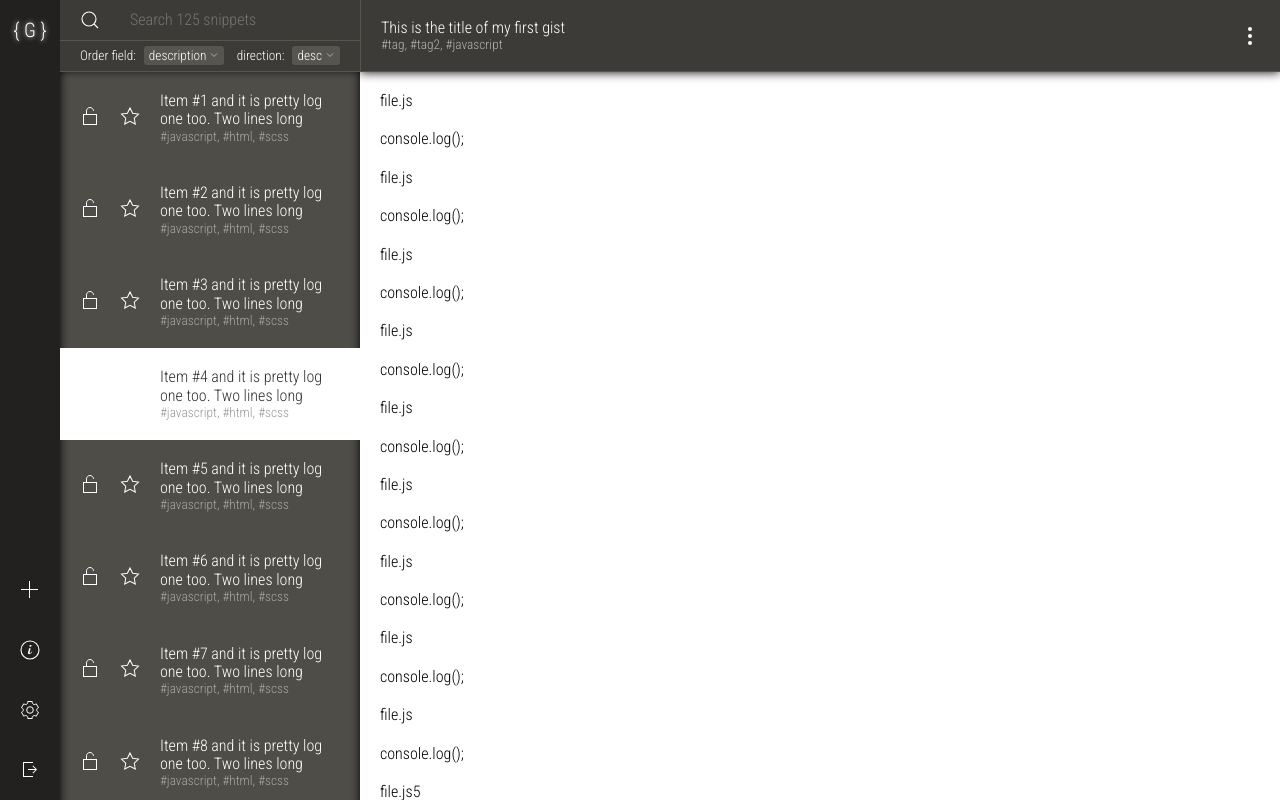
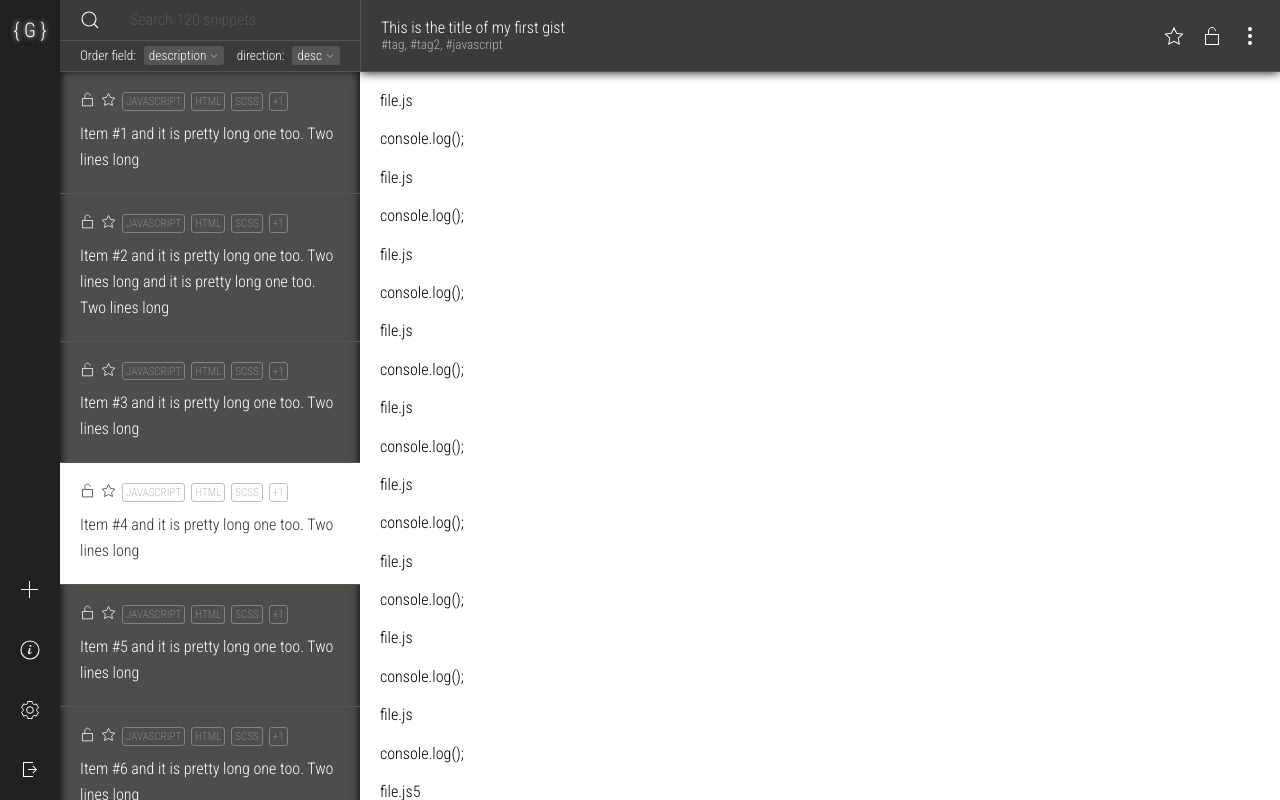
Before and after one commit to Gisto/gisto-ui-mock, a React (Create React App) app: page / in a window 1280 px wide. Built offline with nearby package versions, Linux system fonts and the light colour scheme.

Commit message:
FIX (ux): improve search and list ux

```diff
--- a/src/App.js
+++ b/src/App.js
@@ -3,14 +3,14 @@ import styled, {
   createGlobalStyle,
   ThemeProvider,
 } from 'styled-components/macro';
-import { lighten, tint } from 'polished';
+import { lighten, tint, darken } from 'polished';
 
 import Sidebar from 'components/sidebar/Sidebar';
 import List from 'components/list/List';
 import Content from 'components/content/Content';
 
 const base = '#22211F';
-// const base = darken(0.10, 'navy');
+// const base = darken(0.1, '#5a255b');
 
 const mode = 'lite';
 // const mode = 'dark';
@@ -64,6 +64,24 @@ const GlobalStyle = createGlobalStyle`
     font-family: 'Roboto Condensed', sans-serif;
     font-weight: 100;
   }
+
+  ::-webkit-scrollbar {
+    width: 5px;
+    height: 5px;
+  }
+
+  ::-webkit-scrollbar-track {
+    background: #fff;
+  }
+
+  ::-webkit-scrollbar-thumb {
+    background: ${theme[mode].b100};
+  }
+
+  a:hover,
+  span:hover {
+    transition: all .3s ease-in-out;
+  }
 `;
 
 const Gisto = styled.div`
--- a/src/components/content/Content.js
+++ b/src/components/content/Content.js
@@ -1,6 +1,8 @@
 import React from 'react';
 import styled, { withTheme } from 'styled-components/macro';
 import { MoreIcon } from 'components/icons/MoreIcon';
+import { StarIcon } from 'components/icons/StarIcon';
+import { UnlockIcon } from 'components/icons/UnlockIcon';
 
 const Content = ({ theme }) => {
   return (
@@ -10,6 +12,14 @@ const Content = ({ theme }) => {
           This is the title of my first gist
           <div>#tag, #tag2, #javascript</div>
         </Title>
+        <StarIcon size={20} />
+        &nbsp;
+        &nbsp;
+        &nbsp;
+        <UnlockIcon size={20} />
+        &nbsp;
+        &nbsp;
+        &nbsp;
         <MoreIcon size={20} />
       </Header>
       <File>
--- a/src/components/icons/ChevronIcon.js
+++ b/src/components/icons/ChevronIcon.js
@@ -1,14 +1,26 @@
 import React from 'react';
+import styled from 'styled-components/macro';
 
-export const ChevronIcon = ({ size = 12, color = '#fff' }) => (
-  <svg width={size} height={size} viewBox="0 0 20 20" data-svg="chevron-down">
+export const ChevronIcon = ({ size = 12, color = '#fff', rotate = 0 }) => (
+  <Icon
+    width={size}
+    height={size}
+    rotate={rotate}
+    viewBox="0 0 20 20"
+    data-svg="chevron-down"
+  >
     <polyline
       fill="none"
       stroke={color}
       strokeWidth="1.03"
       points="16 7 10 13 4 7"
     />
-  </svg>
+  </Icon>
 );
 
+const Icon = styled.svg`
+  transform: rotate(${({ rotate }) => rotate}deg);
+  vertical-align: middle;
+`;
+
 export default ChevronIcon;
--- a/src/components/list/List.js
+++ b/src/components/list/List.js
@@ -1,16 +1,28 @@
-import React from 'react';
-import styled from 'styled-components/macro';
+import React, { Component } from 'react';
+import styled, { withTheme } from 'styled-components/macro';
 
 import ChevronIcon from 'components/icons/ChevronIcon';
 import LookingGlassIcon from 'components/icons/LookingGlassIcon';
 import UnlockIcon from 'components/icons/UnlockIcon';
 import StarIcon from 'components/icons/StarIcon';
 
-export const List = () => (
+export class List extends Component {
+  state = {
+    placeholder: 'Search 120 snippets'
+  };
+
+  changePlaceholder = (focus) => this.setState({
+    placeholder: focus ? 'free text, #tag or language' : 'Search 120 snippets'
+  });
+
+  render() {
+    const { theme } = this.props;
+
+    return (
       <ListWrapper>
         <Search>
           <LookingGlassIcon size={20} />
-      <input type="search" placeholder="Search 125 snippets" />
+          <input type="search" placeholder={this.state.placeholder} onFocus={() => this.changePlaceholder(true)} onBlur={() => this.changePlaceholder(false)} />
         </Search>
         <Sort>
           <div>
@@ -28,24 +40,36 @@ export const List = () => (
         </Sort>
         <ItemsList>
           {[...Array(100)].map((item, index) => (
-        <Item className={index === 3 && 'active'}>
-          <Icon>
-            <UnlockIcon size={20} />
-          </Icon>
-          <Icon>
-            <StarIcon size={20} />
-          </Icon>
+            <Item key={`item-${index}`} className={index === 3 && 'active'}>
               <Text>
+                <Tags>
+                  <UnlockIcon
+                    size={15}
+                    color={index === 3 ? theme.textActive : theme.textLight}
+                  />
+                  &nbsp;&nbsp;
+                  <StarIcon
+                    size={15}
+                    color={index === 3 ? theme.textActive : theme.textLight}
+                  />
+                  &nbsp;&nbsp;<span>javascript</span>&nbsp;&nbsp;
+                  <span>html</span>&nbsp;&nbsp;<span>scss</span>&nbsp;&nbsp;
+                  <span>+1</span>
+                </Tags>
                 <Description>
-              Item #{index + 1} and it is pretty log one too. Two lines long
+                  {index === 1
+                    ? (<React.Fragment>Item #{index + 1} and it is pretty long one too. Two lines long and it is pretty long one too. Two lines long <Date>23/11/1980 10:30pm</Date></React.Fragment>)
+                    : (<React.Fragment>Item #{index + 1} and it is pretty long one too. Two lines long <Date>23/11/1980 10:30pm</Date></React.Fragment>)}
+
                 </Description>
-            <Tags>#javascript, #html, #scss</Tags>
               </Text>
             </Item>
           ))}
         </ItemsList>
       </ListWrapper>
     );
+  }
+}
 
 List.propTypes = {};
 
@@ -75,14 +99,22 @@ const Search = styled.div`
     font-size: 16px;
     flex: 1;
     margin: 0 0 0 20px;
-    color: ${({ theme }) => theme.b500};
+    color: ${({ theme }) => theme.textLight};
     font-weight: 300;
     padding: 3px 10px;
     border-radius: 3px;
 
+    ::placeholder {
+      color: ${({ theme }) => theme.b300};
+    }
+
     :focus {
       background: ${({ theme }) => theme.b300};
       outline: none;
+
+      ::placeholder {
+        color: ${({ theme }) => theme.b100};
+      }
     }
   }
 `;
@@ -114,14 +146,26 @@ const ItemsList = styled.div`
   overflow: auto;
 `;
 
+const Date = styled.span`
+    display: none;
+    opacity: 0.3;
+    font-size: smaller;
+    text-transform: uppercase;
+`;
+
 const Item = styled.div`
   display: flex;
   flex-direction: row;
   align-items: center;
   padding: 20px;
+  border-bottom: 1px solid #575550;
 
   &:hover {
     background: ${({ theme }) => theme.b100};
+
+    ${Date} {
+      display: inline;
+    }
   }
 
   &.active {
@@ -132,20 +176,28 @@ const Item = styled.div`
   }
 `;
 
-const Icon = styled.div`
-  margin-right: 20px;
-`;
-
 const Text = styled.div`
   display: flex;
   flex-direction: column;
 `;
 
-const Description = styled.div``;
+const Description = styled.div`
+    line-height: 26px;
+`;
 
 const Tags = styled.div`
   font-size: smaller;
-  opacity: 0.5;
+  margin-bottom: 10px;
+  display: flex;
+
+  span {
+    opacity: 0.3;
+    border: 1px solid;
+    font-size: smaller;
+    padding: 3px 3px 1px 3px;
+    border-radius: 3px;
+    text-transform: uppercase;
+  }
 `;
 
-export default List;
+export default withTheme(List);
```
Also changed, not shown: package.json (+48 -2 lines), public/electron.js (added, +27 -0 lines), 2 other files (tests, documents, lock files or other folders). Lines whose indentation alone changed are shown as unchanged.
